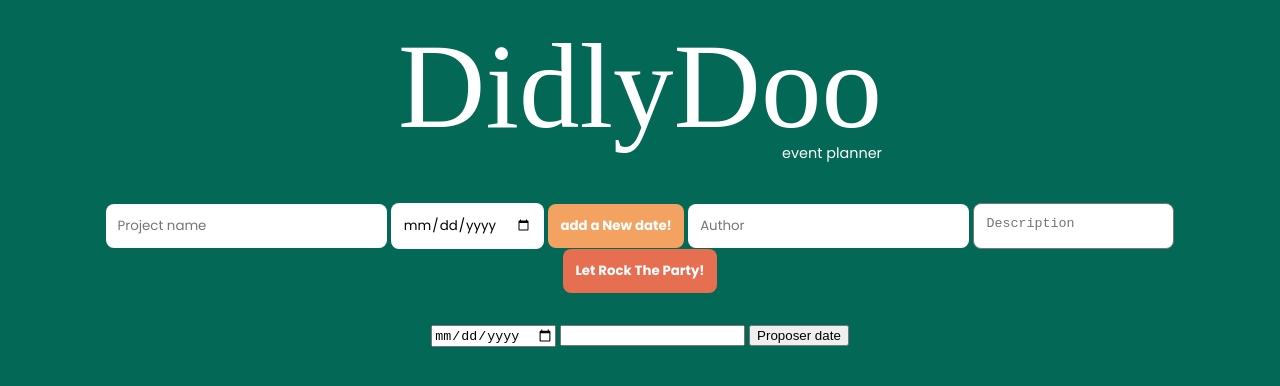
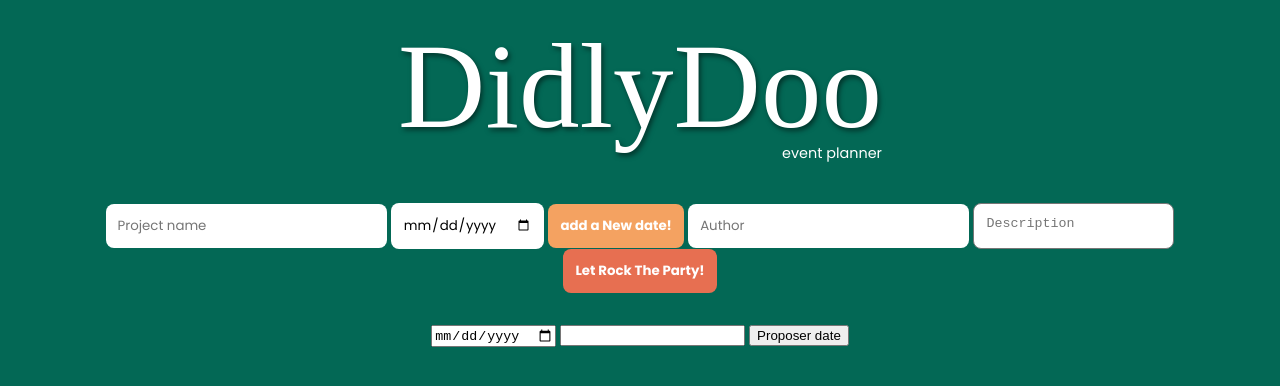
Before and after one commit to Mardixx/didlydoo-app, a website with bundled scripts: page index.html in a window 1280 px wide. Built offline with nearby package versions, Linux system fonts and the light colour scheme; files whose address does not match are found by name; a web font is replaced by a local one.

Commit message:
add shadows

```diff
--- a/SCSS/base/_fonts.scss
+++ b/SCSS/base/_fonts.scss
@@ -9,6 +9,7 @@ body {
   margin: 2vw 0;
   font-size: calc(64px + 16 * ((100vw - 568px) / (768 - 568)));
   color: white;
+  text-shadow: 2px 3px 5px rgba(0, 0, 0, 0.5);
 }
 
 .main-subtitle {
```
Also changed, not shown: SCSS/style.css, 1 other file.
